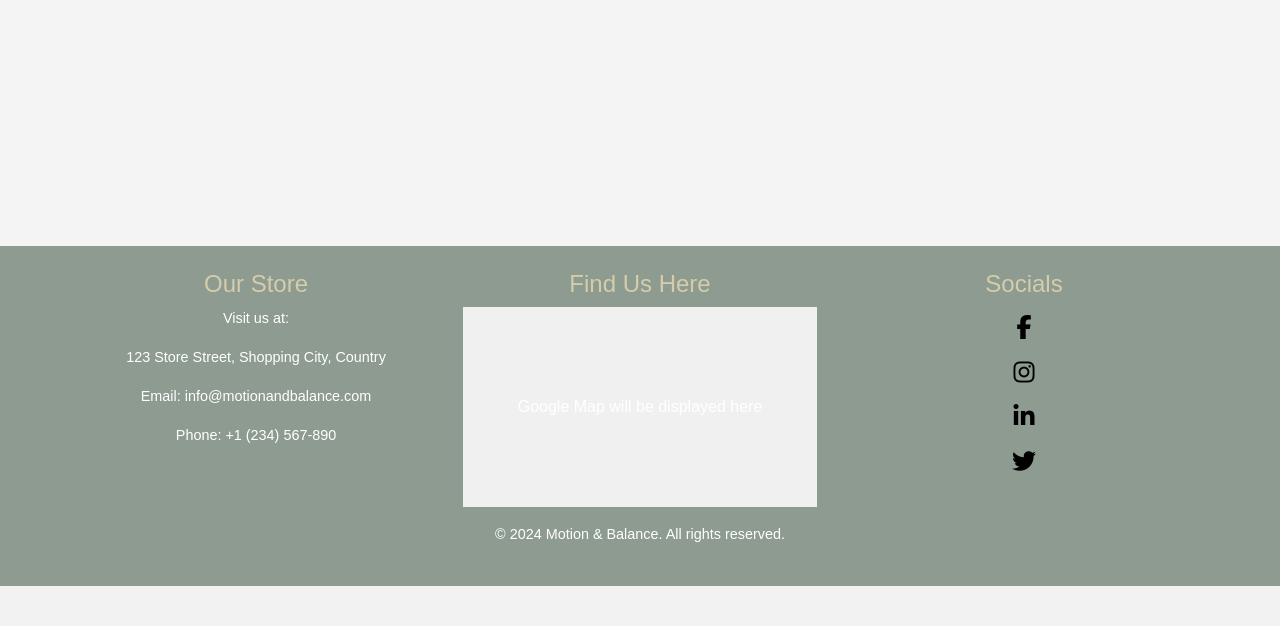
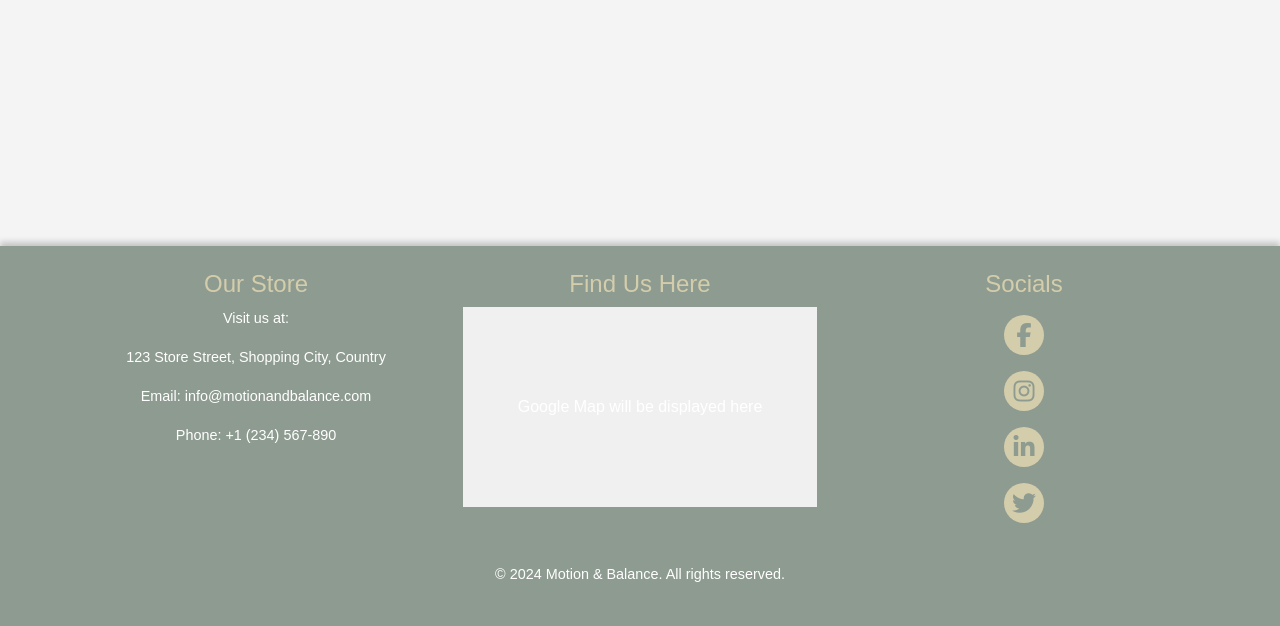
Before and after one commit to Kevinolm10/Motion-balance, a Django app: page / in a window 1280 px wide. Shown: the part 912-1538 px from the top of the page. Before the commit the page ends 1498 px from the top, so only its background shows below. Run offline with Django 5.2, Linux system fonts and the light colour scheme; some libraries are stand-ins or nearby versions.

Commit message:
Change social link styling to resemble the profileicon styling

```diff
--- a/static/css/base.css
+++ b/static/css/base.css
@@ -244,28 +244,12 @@ nav {
     text-align: center;
     padding: 1.5rem 0;
     margin-top: 2rem;
+    box-shadow: 0 -4px 6px rgba(0, 0, 0, 0.2);
 }
 
 .footer p {
     margin-bottom: 1rem;
     font-size: 0.9rem;
-}
-
-.footer-links {
-    list-style: none;
-    display: flex;
-    justify-content: center;
-    gap: 1.5rem;
-}
-
-.footer-links a {
-    color: #d4cdab;
-    font-size: 0.9rem;
-    transition: color 0.3s ease;
-}
-
-.footer-links a:hover {
-    color: #fff;
 }
 
 #map-placeholder {
@@ -286,15 +270,28 @@ footer h4 {
 
 .social-links ul {
     list-style: none;
-}
-
-.social-links li {
-    padding: 0.5rem;
+    flex-direction: column;
+    align-items: center;
 }
 
 .social-icons {
+    background-color: #d4cdab;
+    border: none;
+    font-size: 1.5rem;
+    padding: 0.5rem;
+    margin: 0.5rem;
+    color: #8e9b90;
+    cursor: pointer;
+    transition: background-color 0.3s ease, color 0.3s ease, box-shadow 0.3s ease;
+    height: 2.5rem;
+    width: 2.5rem;
+    border-radius: 50%;
+}
+
+.social-icons:hover {
+    background-color: #fff;
     color: black;
-    font-size: 1.5rem;
+    box-shadow: 0 0 5px #d4cdab;
 }
 
 /* Initially make the menu visible on large screens */
```
